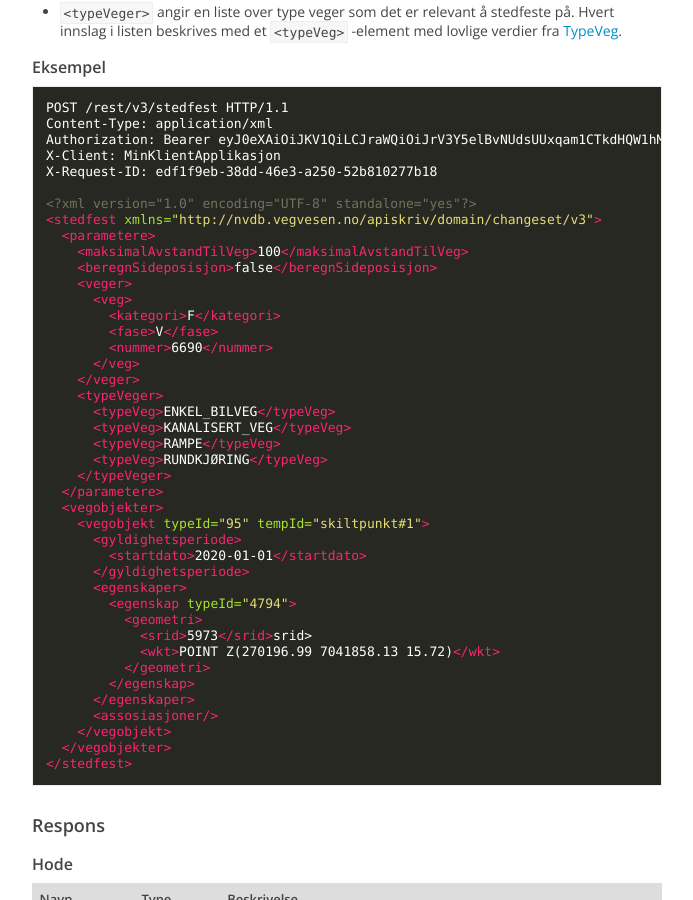
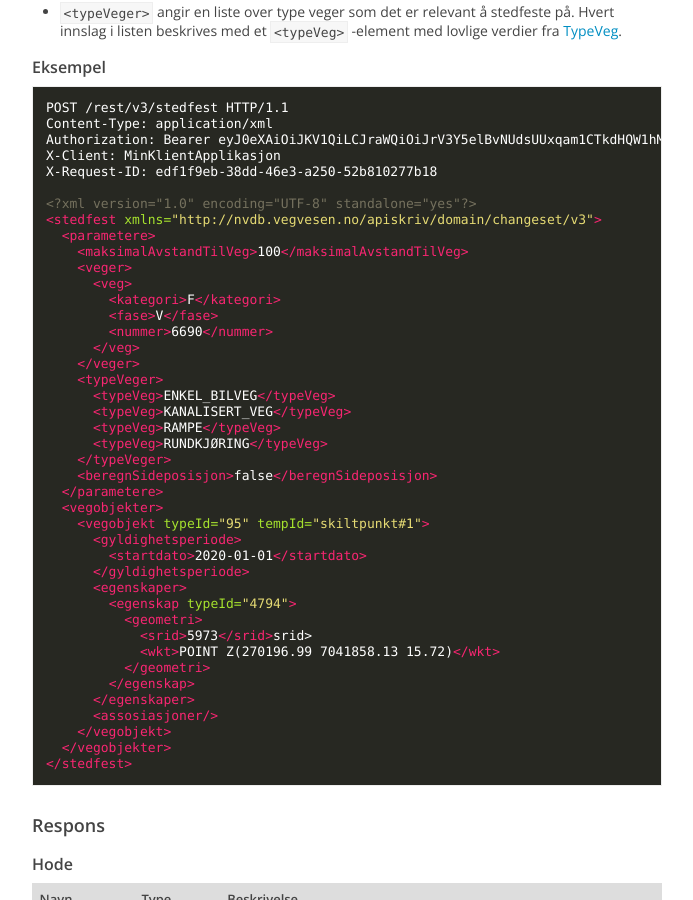
Before and after one commit to nvdb-vegdata/apiskrivdokumentasjon, a Jekyll site: the page built from stedfesting/api-referanse.md, in a window 1280 px wide and 900 px high, scrolled down 1550 px. Shown: the whole window, without its empty margins (433-1126 px from the left). Built offline with Jekyll 4.4.1, drawn with Linux system fonts in a browser that asks for light colours; our own code applies the rules of GitHub Pages for plain Markdown files; part of the change alters nothing that is shown.

```diff
--- a/stedfesting/api-referanse.md
+++ b/stedfesting/api-referanse.md
@@ -73,7 +73,6 @@ X-Request-ID: edf1f9eb-38dd-46e3-a250-52b810277b18
 <stedfest xmlns="http://nvdb.vegvesen.no/apiskriv/domain/changeset/v3">
   <parametere>
     <maksimalAvstandTilVeg>100</maksimalAvstandTilVeg>
-    <beregnSideposisjon>false</beregnSideposisjon>
     <veger>
       <veg>
         <kategori>F</kategori>
@@ -87,6 +86,7 @@ X-Request-ID: edf1f9eb-38dd-46e3-a250-52b810277b18
       <typeVeg>RAMPE</typeVeg>
       <typeVeg>RUNDKJØRING</typeVeg>
     </typeVeger>
+    <beregnSideposisjon>false</beregnSideposisjon>
   </parametere>
   <vegobjekter>
     <vegobjekt typeId="95" tempId="skiltpunkt#1">
```
